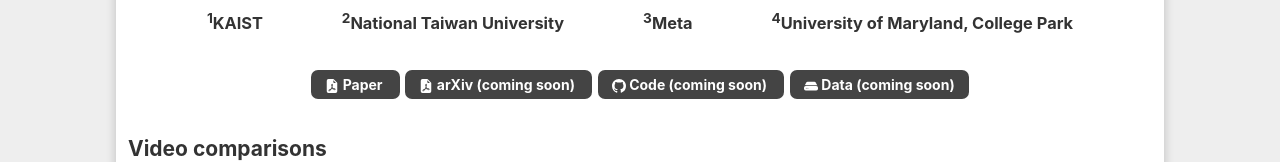
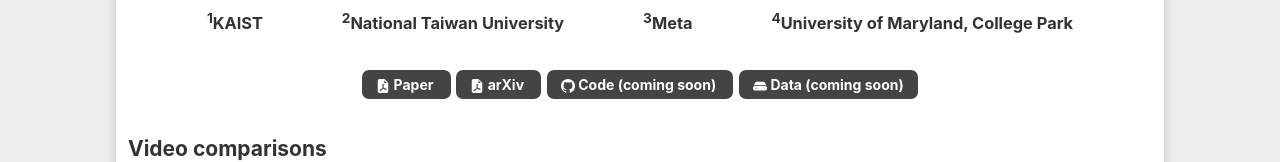
Before and after one commit to localrf/localrf.github.io, a plain HTML site: page index.html in a window 1280 px wide. Shown: the part 232-394 px from the top of the page. Drawn offline with Linux system fonts and the light colour scheme.

Commit message:
Add arXiv link

```diff
--- a/index.html
+++ b/index.html
@@ -573,7 +573,7 @@
 
 <div class="links">
   <a href="localrf.pdf"><span><img src="resources/file-earmark-pdf-fill.svg"/> Paper </span></a>
-  <a href="."><span><img src="resources/file-earmark-pdf-fill.svg"/> arXiv (coming soon) </span></a>
+  <a href="http://arxiv.org/abs/2303.13791"><span><img src="resources/file-earmark-pdf-fill.svg"/> arXiv </span></a>
   <a href="https://github.com/facebookresearch/localrf"><span><img src="resources/github.svg"/> Code (coming soon) </span></a>
   <a href="."><span><img src="resources/hdd-fill.svg" style="vertical-align: -10%;"/> Data (coming soon) </span></a>
 </div>
```
